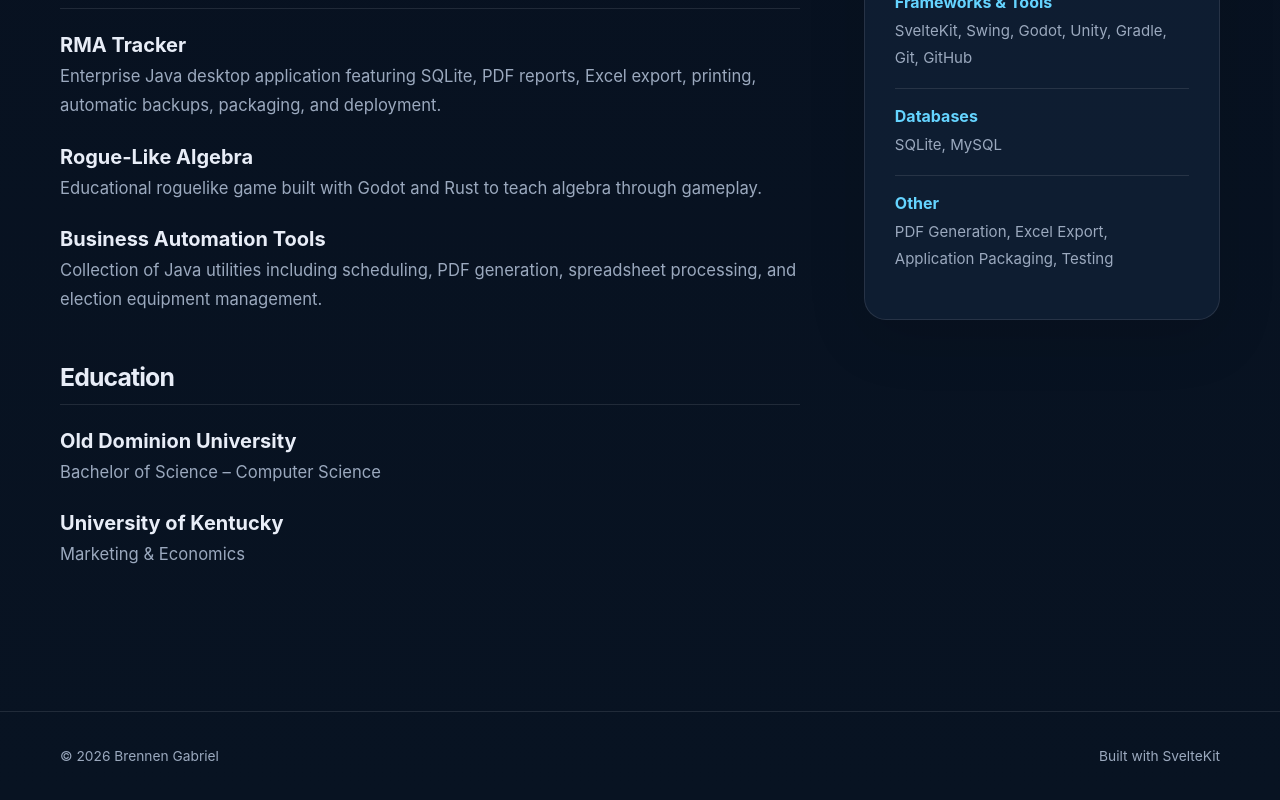
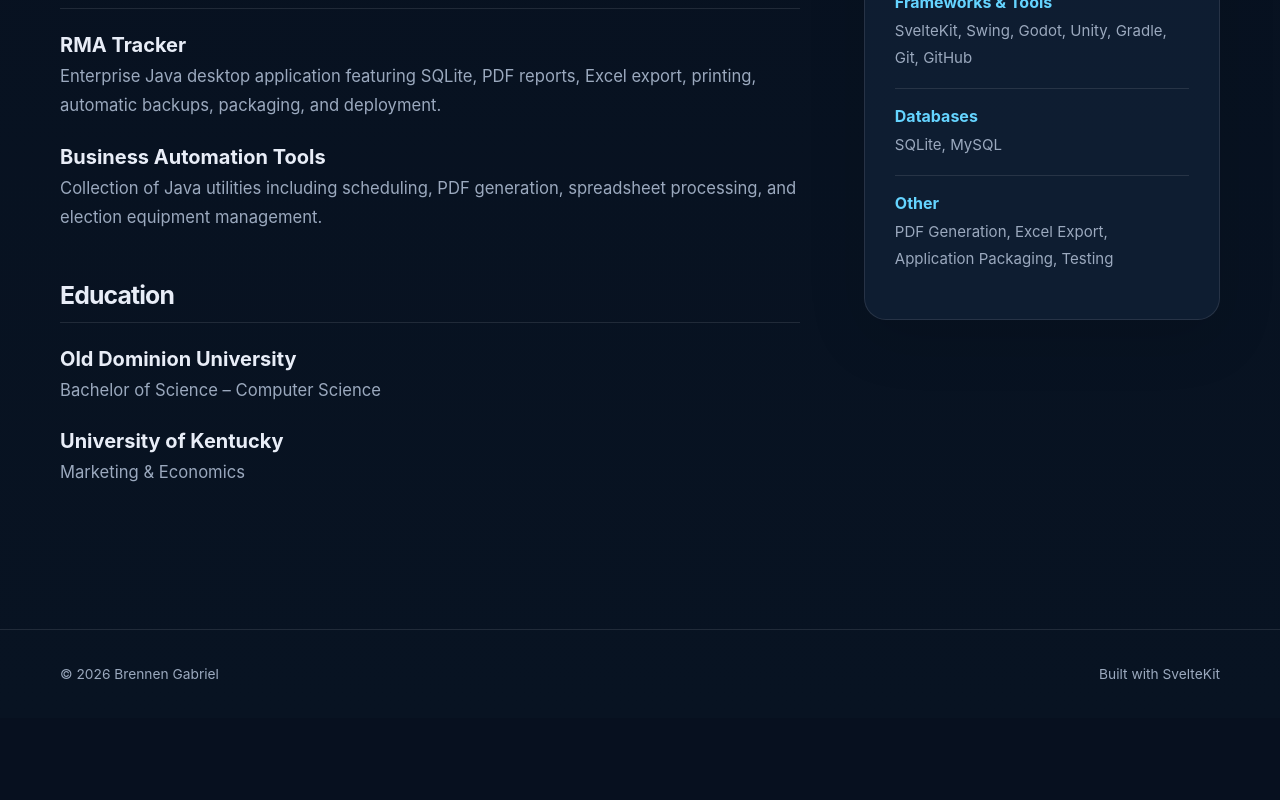
Before and after one commit to bgabr001/bgabr001-BrennenGabriel.github.io, a SvelteKit app: page /resume in a window 1280 px wide. Shown: the part 952-1752 px from the top of the page. After the commit the page ends 1670 px from the top, so only its background shows below. Built offline with nearby package versions, Linux system fonts and the light colour scheme.

Commit message:
remove rogue like algebra

```diff
--- a/src/routes/resume/+page.svelte
+++ b/src/routes/resume/+page.svelte
@@ -62,14 +62,6 @@
 				</div>
 
 				<div class="resume-entry">
-					<h3>Rogue-Like Algebra</h3>
-					<p>
-						Educational roguelike game built with Godot and Rust to teach
-						algebra through gameplay.
-					</p>
-				</div>
-
-				<div class="resume-entry">
 					<h3>Business Automation Tools</h3>
 					<p>
 						Collection of Java utilities including scheduling,
```
